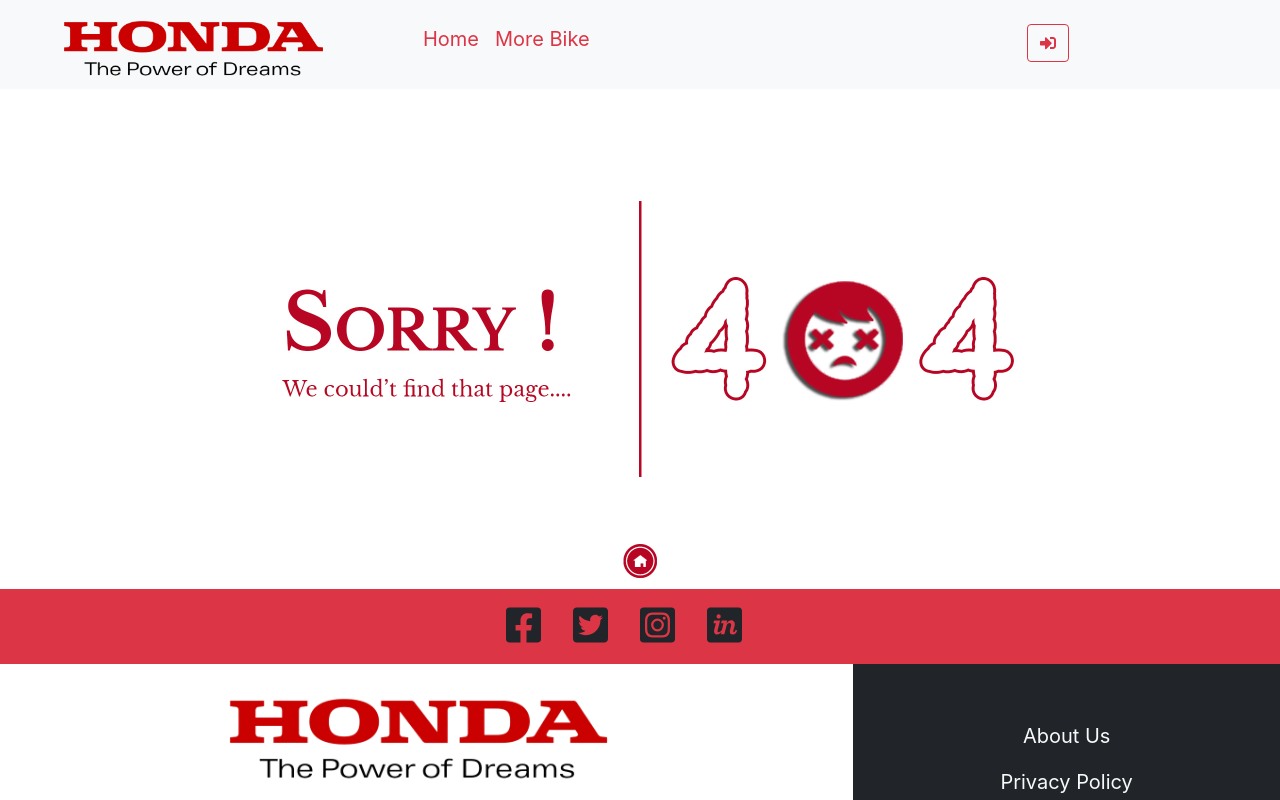
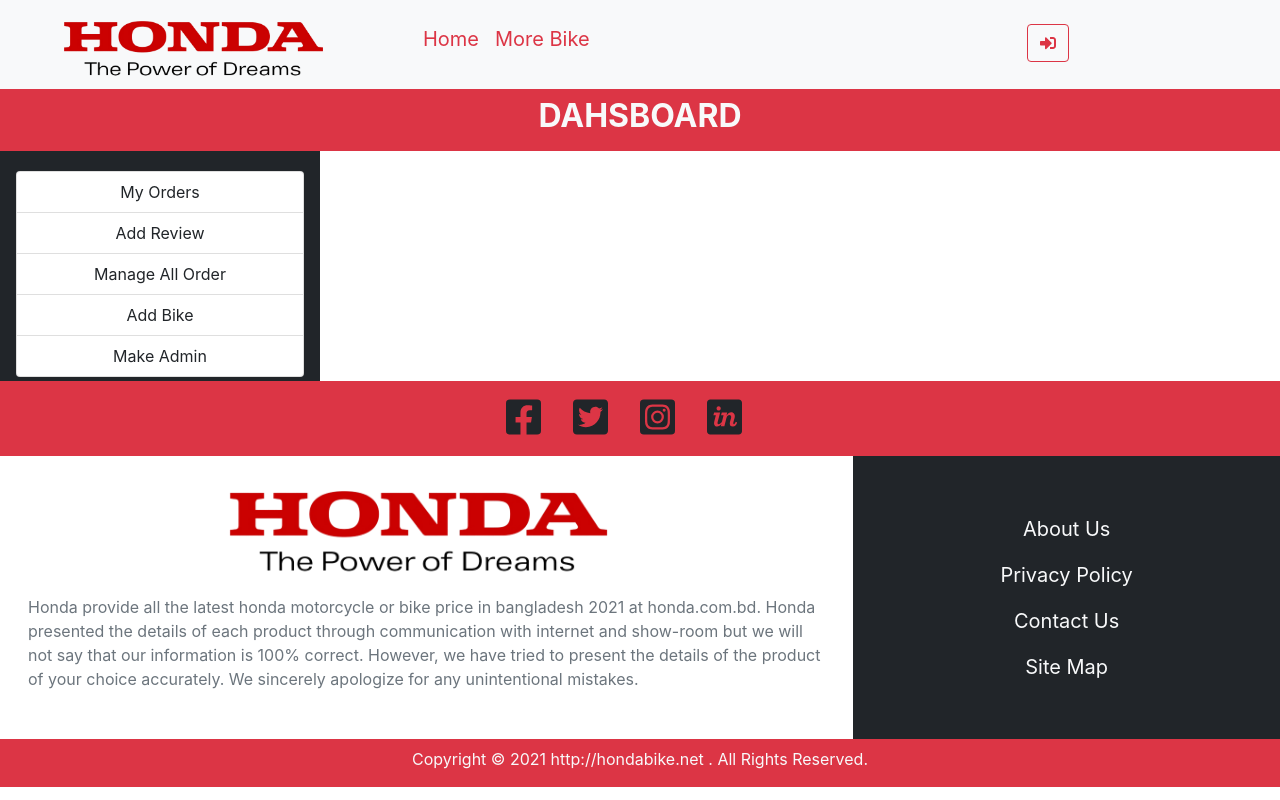
Before and after one commit to monayemkhan/honda-bike-niche-web-client-side, a React (Create React App) app: page /dashboardHome in a window 1280 px wide. Shown: the top 800 px of the page. Built offline with nearby package versions, Linux system fonts and the light colour scheme; no server answers.

Commit message:
added dashboard all component

```diff
--- a/src/App.js
+++ b/src/App.js
@@ -12,6 +12,8 @@ import AuthProvider from './context/AuthProvider';
 import Login from './Pages/Shared/Login/Login/Login';
 import MyOrder from './Pages/Dashboard/MyOrder/MyOrder';
 import Register from './Pages/Shared/Login/Register/Register';
+import ManageAllOrder from './Pages/Dashboard/AdminDashboard/ManageAllOrder/ManageAllOrder';
+import DashboardHome from './Pages/Dashboard/DashboardHome/DashboardHome';
 
 function App() {
   return (
@@ -44,8 +46,14 @@ function App() {
             <Route path="/register">
               <Register></Register>
             </Route>
+            <Route path="/dashboardHome">
+              <DashboardHome></DashboardHome>
+            </Route>
             <Route path="/myOrder">
               <MyOrder></MyOrder>
+            </Route>
+            <Route path="/manageAllOrder">
+              <ManageAllOrder></ManageAllOrder>
             </Route>
             <Route path="*">
               <PageNotFound></PageNotFound>
--- a/src/Pages/Dashboard/AdminDashboard/ManageAllOrder/ManageAllOrder.js
+++ b/src/Pages/Dashboard/AdminDashboard/ManageAllOrder/ManageAllOrder.js
@@ -1,9 +1,106 @@
-import React from 'react';
+import { faTrashAlt } from '@fortawesome/free-solid-svg-icons';
+import { FontAwesomeIcon } from '@fortawesome/react-fontawesome';
+import React, { useEffect, useState } from 'react';
+import { Container, Row, Table } from 'react-bootstrap';
 
 const ManageAllOrder = () => {
+    const [orders, setOrders] = useState([]);
+    const [control, setControl] = useState(false);
+
+    //get all order
+    useEffect(() => {
+        fetch("http://localhost:5000/orders")
+            .then((res) => res.json())
+            .then((data) => setOrders(data));
+    }, [control]);
+
+    //delete order
+    const handleDelete = (id) => {
+        fetch(`http://localhost:5000/deleteOrder/${id}`, {
+            method: "DELETE",
+            headers: { "content-type": "application/json" },
+        })
+            .then((res) => res.json())
+            .then((data) => {
+                if (data.deletedCount) {
+                    if (window.confirm('Are You Sure to Delete Order?')) {
+                        setControl(!control);
+                    }
+                } else {
+                    setControl(false);
+                }
+            });
+
+    };
+
+    // UPDATE status
+    const handleUpdateStatus = (id) => {
+        const updated = { status: 'Approved' }
+        //update order status
+        fetch(`http://localhost:5000/updateOrder/${id}`, {
+            method: 'PUT',
+            headers: { 'content-type': 'application/json' },
+            body: JSON.stringify(updated)
+        })
+            .then(res => res.json())
+            .then(data => {
+                if (data.modifiedCount > 0) {
+                    alert('Order approved');
+                    window.location.reload()
+
+                }
+            });
+        console.log(id);
+    };
+
     return (
         <div>
+            <Container>
+                <Row>
+                    <h1>ALL Orders: {orders?.length}</h1>
+                    <Table striped bordered hover>
+                        <thead>
+                            <tr>
+                                <th>#</th>
+                                <th>Name</th>
+                                <th>Email</th>
+                                <th>Date</th>
+                                <th>Status</th>
+                                <th>Update</th>
+                                <th>Action</th>
+                            </tr>
+                        </thead>
+                        {orders?.map((order, index) => (
+                            <tbody>
+                                <tr>
+                                    <td>{index}</td>
+                                    <td>{order?.name}</td>
+                                    <td>{order?.email}</td>
+                                    <td>{order?.date}</td>
+                                    <td>{order?.status}</td>
+                                    <td>
+                                        <button
+                                            onClick={() => handleUpdateStatus(order?._id)}
+                                            className="btn btn-outline-danger  p-2"
+                                        >
+                                            Approved
+                                        </button>
+                                    </td>
+                                    <td>
+                                        <button
+                                            onClick={() => handleDelete(order?._id)}
+                                            className="btn btn-outline-danger  p-2"
+                                        >
+                                            <FontAwesomeIcon icon={faTrashAlt}></FontAwesomeIcon>
+                                        </button>
+                                    </td>
 
+                                </tr>
+                            </tbody>
+                        ))}
+                    </Table>
+                </Row>
+            </Container>
         </div>
     );
 };
--- a/src/Pages/Dashboard/DashboardHome/DashboardHome.js
+++ b/src/Pages/Dashboard/DashboardHome/DashboardHome.js
@@ -1,10 +1,63 @@
-import React from 'react';
+import React, { useState } from 'react';
+import { Col, Container, ListGroup, Row } from 'react-bootstrap';
+import AddReview from '../AddReview/AddReview';
+import AddBike from '../AdminDashboard/AddBike/AddBike';
+import MakeAdmin from '../AdminDashboard/MakeAdmin/MakeAdmin';
+import ManageAllOrder from '../AdminDashboard/ManageAllOrder/ManageAllOrder';
+import MyOrder from '../MyOrder/MyOrder';
 
+// http://localhost:5000/
 const DashboardHome = () => {
+    const [control, setControl] = useState("allorders");
+
     return (
-        <div>
+        <>
+            <Container fluid className="bg-danger">
+                <Row>
+                    <Col className="text-center text-light py-2">
+                        <h2 className="text-uppercase fw-bold">DahsBoard</h2>
+                    </Col>
+                </Row>
+            </Container>
+            <Container fluid className="mt-">
+                <Row className="row ">
+                    <Col className="col-md-3 bg-dark">
+                        <div className=" p-1">
+                            <div className="mt-3">
+                                {/* list item */}
+                                <ListGroup as="ul">
+                                    <ListGroup.Item as="li" onClick={() => setControl("myOrder")}>
+                                        My Orders
+                                    </ListGroup.Item>
+                                    <ListGroup.Item as="li" onClick={() => setControl("addReview")}>
+                                        Add Review
+                                    </ListGroup.Item>
+                                    <ListGroup.Item as="li" onClick={() => setControl("manageAllOrder")} >
+                                        Manage All Order
+                                    </ListGroup.Item>
 
-        </div>
+                                    <ListGroup.Item as="li" onClick={() => setControl("addBike")} >
+                                        Add Bike
+                                    </ListGroup.Item>
+                                    <ListGroup.Item as="li" onClick={() => setControl("makeAdmin")} >
+                                        Make Admin
+                                    </ListGroup.Item>
+                                </ListGroup>
+                            </div>
+                        </div>
+                    </Col>
+
+                    {/* show the data */}
+                    <div className="col-md-9 text-center text-center">
+                        {control === "myOrder" && <MyOrder></MyOrder>}
+                        {control === "addReview" && <AddReview></AddReview>}
+                        {control === "manageAllOrder" && <ManageAllOrder></ManageAllOrder>}
+                        {control === "addBike" && <AddBike></AddBike>}
+                        {control === "makeAdmin" && <MakeAdmin></MakeAdmin>}
+                    </div>
+                </Row>
+            </Container>
+        </>
     );
 };
 
--- a/src/Pages/Dashboard/pay/Pay.js
+++ b/src/Pages/Dashboard/pay/Pay.js
@@ -3,7 +3,7 @@ import React from 'react';
 const Pay = () => {
     return (
         <div>
-
+            <h2>Pay method coming soon !!</h2>
         </div>
     );
 };
--- a/src/Pages/Home/Reviews/Reviews.js
+++ b/src/Pages/Home/Reviews/Reviews.js
@@ -1,6 +1,6 @@
 import React, { useEffect, useState } from 'react';
 import Slider from 'react-slick';
-import Review from './Review/Review';
+import Review from '../Review/Review';
 
 const Reviews = () => {
     const [reviews, setReview] = useState([]);
```
Also changed, not shown: src/Pages/Home/Review/Review.js (renamed from src/Pages/Home/Reviews/Review/Review.js).
